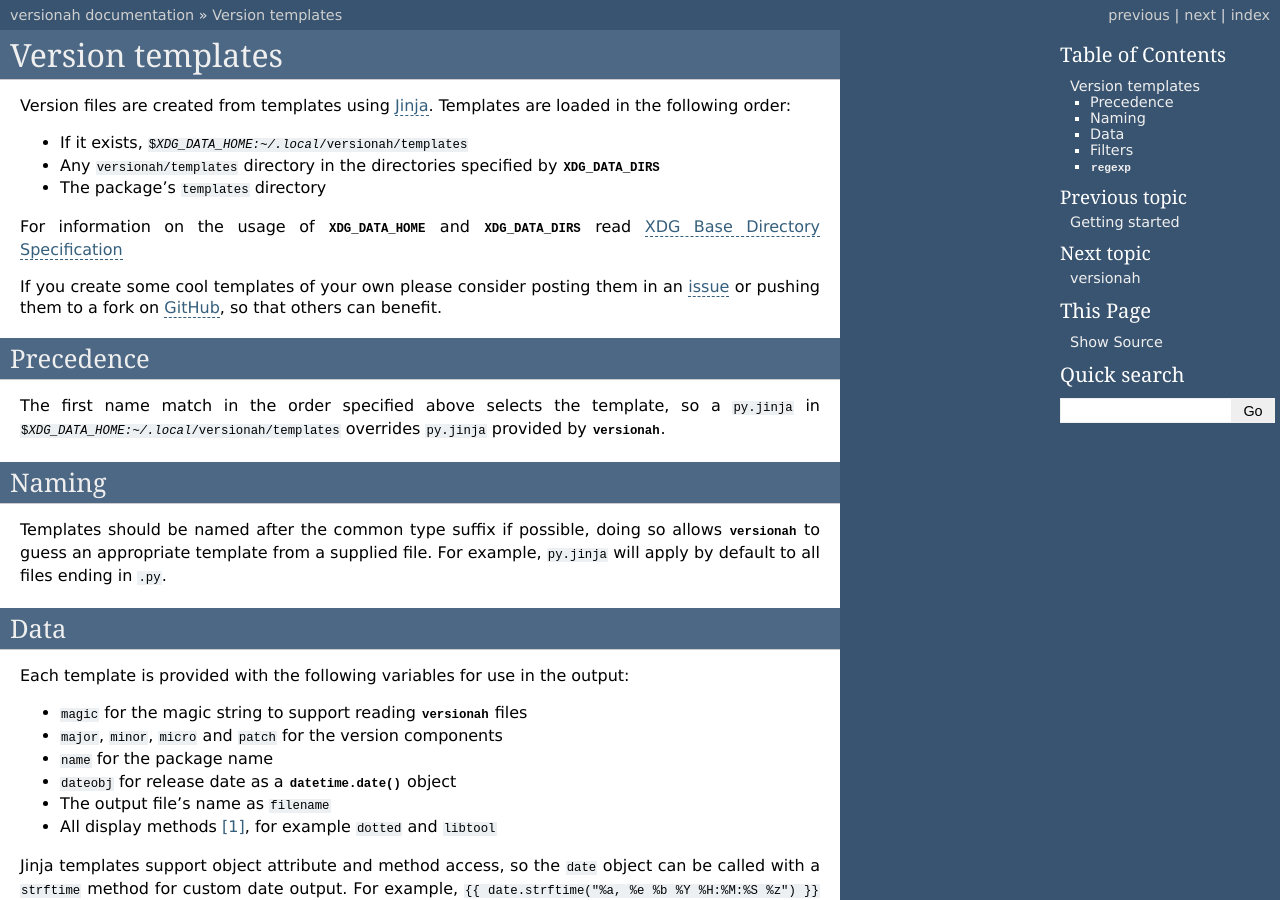
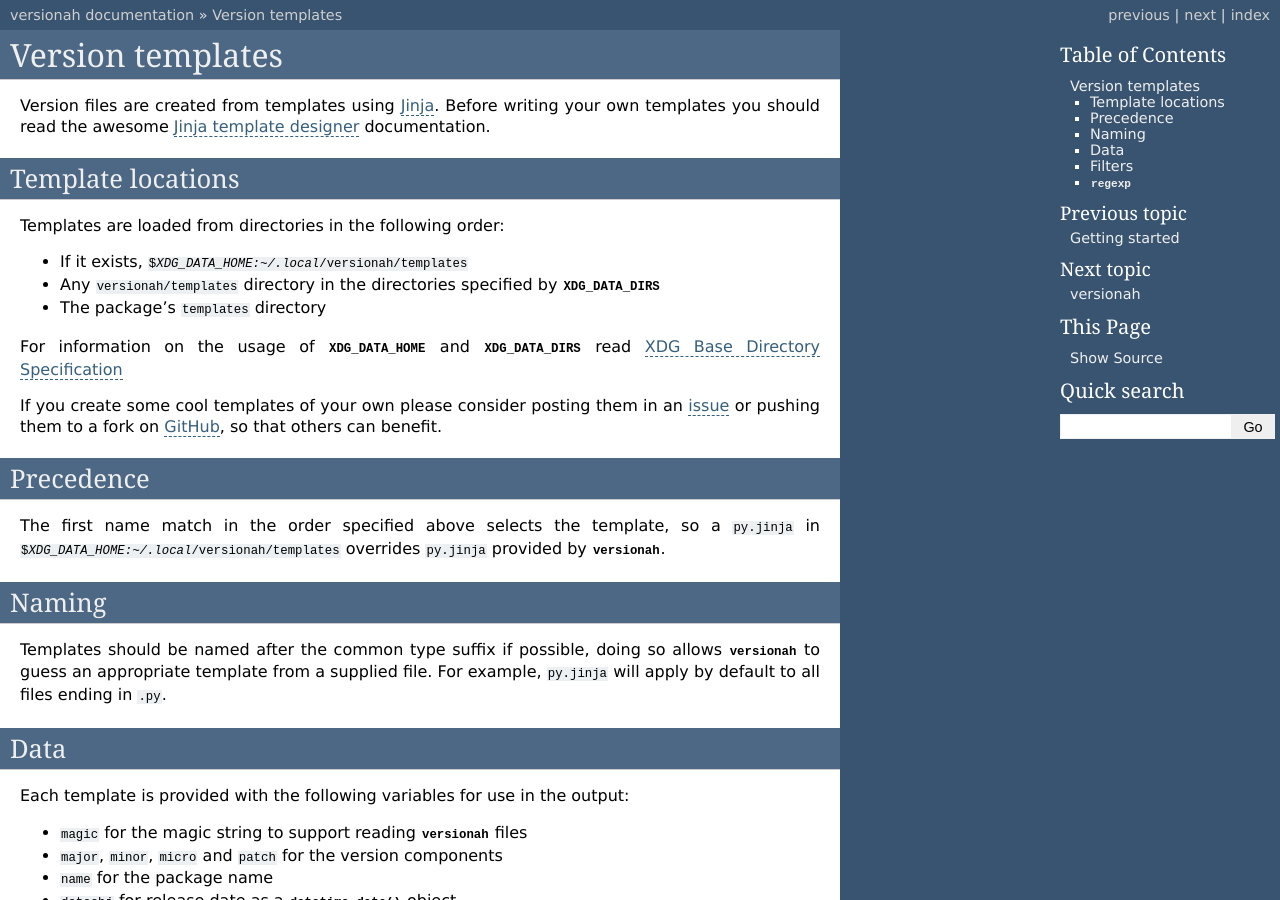
Before and after one commit to JNRowe/versionah, a Sphinx documentation site: the page built from doc/templates.rst, in a window 1280 px wide and 900 px high. Built offline with Sphinx 7.4.7, drawn with Linux system fonts in a browser that asks for light colours; the version number could not be read and is left out.

Commit message:
Added link to Jinja template documentation.

```diff
--- a/doc/templates.rst
+++ b/doc/templates.rst
@@ -1,8 +1,13 @@
 Version templates
 =================
 
-Version files are created from templates using Jinja_.  Templates are loaded in
-the following order:
+Version files are created from templates using Jinja_.  Before writing your own
+templates you should read the awesome `Jinja template designer`_ documentation.
+
+Template locations
+------------------
+
+Templates are loaded from directories in the following order:
 
 * If it exists, :file:`${XDG_DATA_HOME:~/.local}/versionah/templates`
 * Any :file:`versionah/templates` directory in the directories specified by
@@ -75,6 +80,7 @@
 :py:func:`re.sub` and takes the same arguments.
 
 .. _Jinja: http://jinja.pocoo.org/
+.. _Jinja template designer: http://jinja.pocoo.org/templates.html
 .. _XDG Base Directory Specification: http://standards.freedesktop.org/basedir-spec/basedir-spec-latest.html
 .. _issue: https://github.com/JNRowe/versionah/issues
 .. _GitHub: https://github.com/JNRowe/versionah/
```
